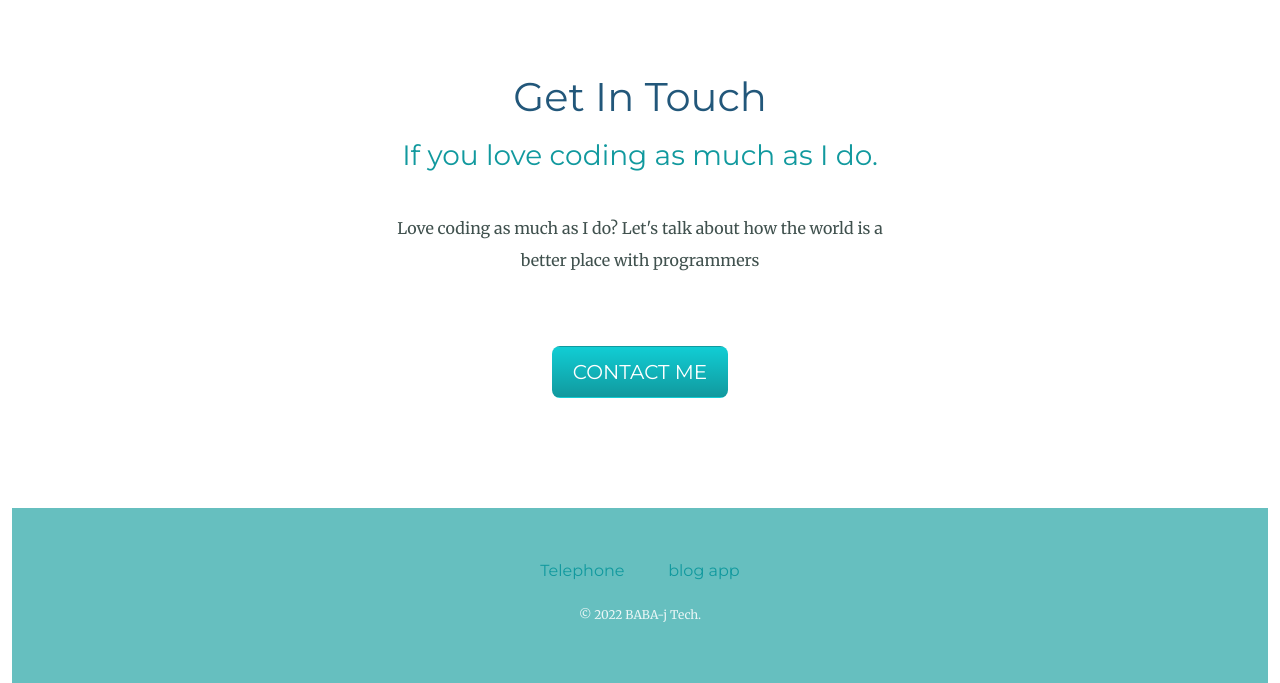
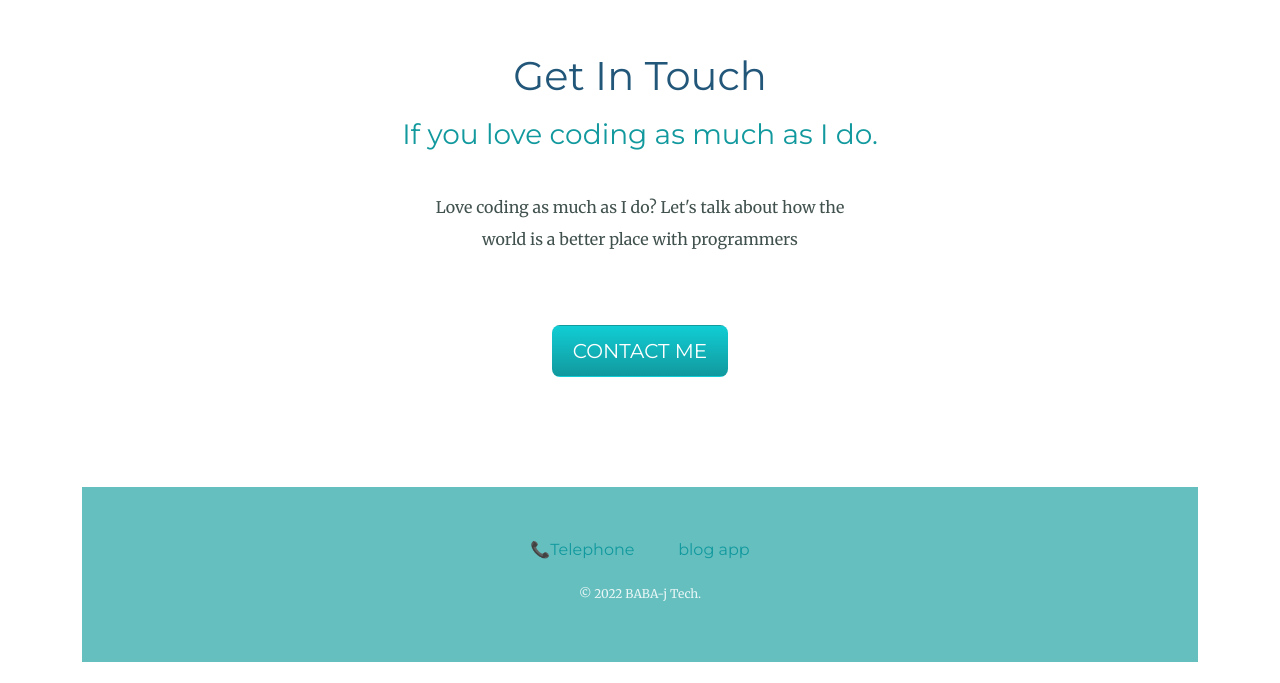
Before and after one commit to TOP-J/jessy.github.io, a plain HTML site: page index.html in a window 1280 px wide. Shown: the part 1940-2623 px from the top of the page. After the commit the page ends 2602 px from the top, so only its background shows below. Drawn offline with nearby package versions, Linux system fonts and the light colour scheme.

Commit message:
2 commit

```diff
--- a/index.html
+++ b/index.html
@@ -12,7 +12,7 @@
 </head>
 
 <body>
-  <div class="container-fluid">
+  <div class="container-xl">
     <div class="top-container">
       <img class="top-cloud" src="images/cloud.png" alt="cloud">
       <div class="title-text">
@@ -58,7 +58,7 @@
 
     <div class="bottom-container">
 
-      <a class="footer-link" href="tel:+237650548552">Telephone</a>
+      <a class="footer-link" href="tel:+237650548552">📞Telephone</a>
       <a class="footer-link" href="https://secret-headland-22375.herokuapp.com/">blog app</a>
       <p class="copyright">© 2022 BABA-j Tech.</p>
     </div>
```
